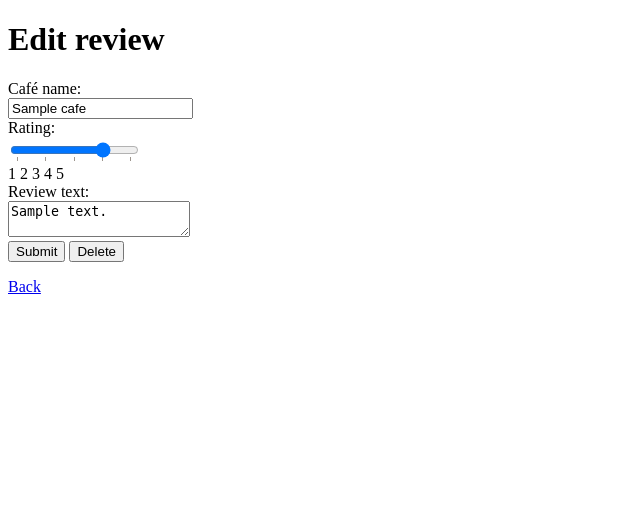
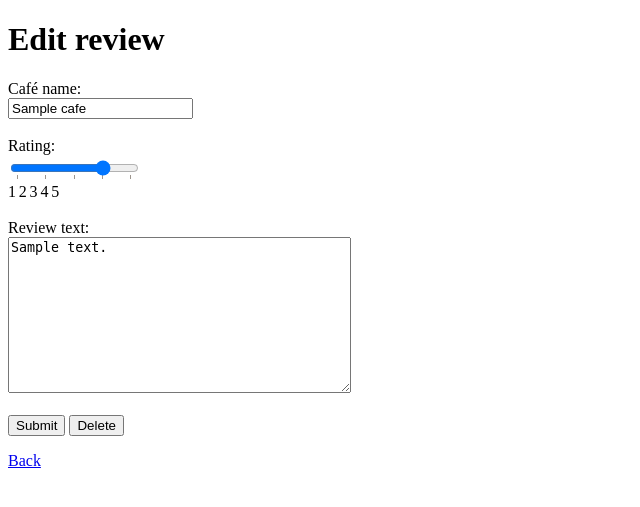
Before and after one commit to Petuuu/CozyCafes, a Flask app: template templates/edit.html in a window 1280 px wide. Shown: the top 507 px of the page, without its empty margins (0-640 px from the left). Run offline with Flask 3, Linux system fonts and the light colour scheme; the template is opened without the code that fills it: most values are stand-ins (such as "Sample title", 1, 10 or a date in 2020).

Commit message:
design(review, edit): add gaps between form elements

```diff
--- a/static/main.css
+++ b/static/main.css
@@ -41,7 +41,7 @@
 .rating {
     display: flex;
     justify-content: space-between;
-    width: 8em;
+    width: 4vw;
 }
 
 .search {
--- a/templates/edit.html
+++ b/templates/edit.html
@@ -3,14 +3,15 @@
 
 <head>
     <title> Edit Review </title>
+    <link rel="stylesheet" href="../static/main.css" />
 </head>
 
 <body>
     <h1> Edit review </h1>
 
     <form action="/edit_item/{{ review['id'] }}" method="post">
-        <label for="cafe"> Café name: </label><br />
-        <input id="cafe" name="cafe" type="text" value="{{ review['cafe'] }}" required /><br />
+        <label class="gap" for="cafe"> Café name: </label><br />
+        <input id="cafe" name="cafe" type="text" value="{{ review['cafe'] }}" required /><br /><br />
 
         <label for="rating"> Rating: </label><br />
         <input id="rating" name="rating" type="range" min="1" max="5" value="{{ review['rating'] }}" list="rating-ticks" /><br />
@@ -22,16 +23,16 @@
             <option value="4"></option>
             <option value="5"></option>
         </datalist>
-        <div class="rating">
+        <div class="gap rating">
             <span> 1 </span>
             <span> 2 </span>
             <span> 3 </span>
             <span> 4 </span>
             <span> 5 </span>
-        </div>
+        </div><br />
 
         <label for="text"> Review text: </label><br />
-        <textarea id="text" name="text" placeholder="Write text here...">{{ review['review_text'] }}</textarea><br >
+        <textarea id="text" name="text" rows="10" cols="40" placeholder="Write text here...">{{ review['review_text'] }}</textarea><br ><br />
 
         <button type="submit" formaction="/edit_item/{{ review['id'] }}"> Submit </button>
         <button type="submit" formaction="/delete_item/{{ review['id'] }}"> Delete </button>
```
Also changed, not shown: templates/review.html (+5 -5 lines).
